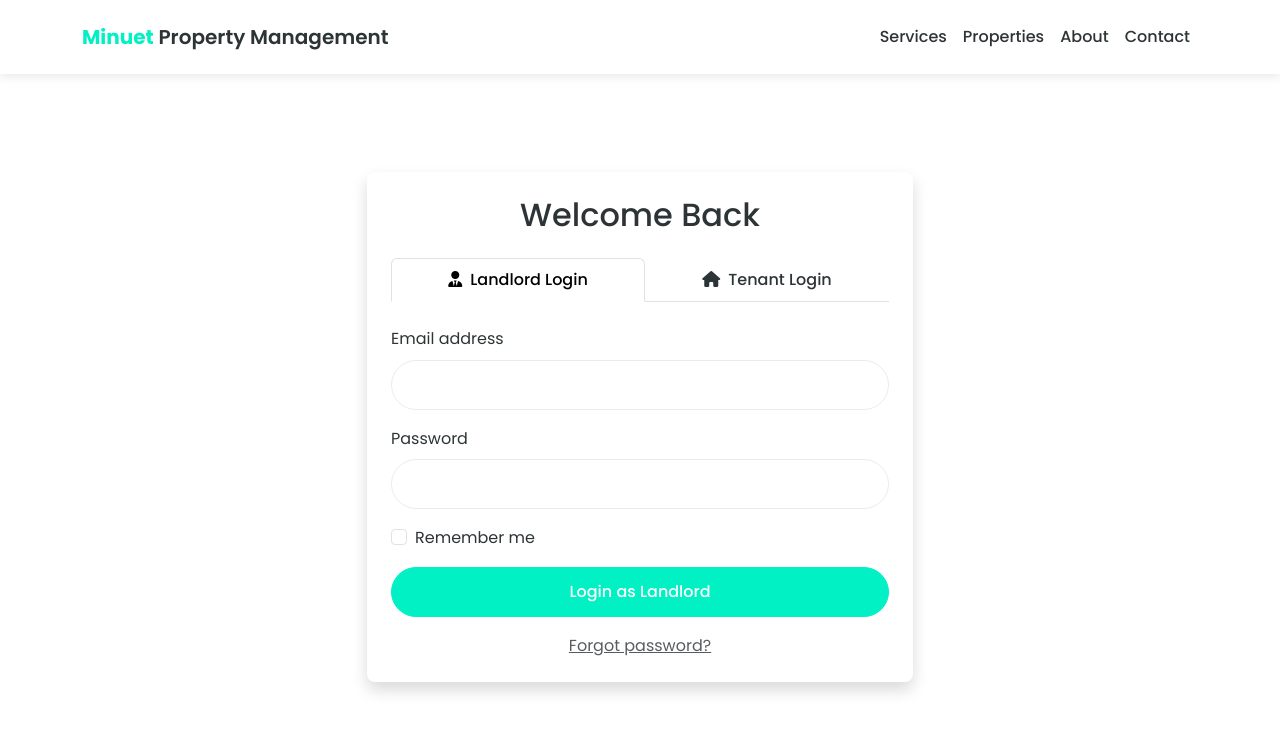
After one commit to lukerichard/flask-render-test, a Flask app: template property-management/templates/login.html in a window 1280 px wide. The commit adds this page. Shown: the top 732 px of the page. Run offline with Flask 3, Linux system fonts and the light colour scheme; the template is opened without the code that fills it, so the values that code supplies are empty; some libraries are stand-ins or nearby versions.

Commit message:
Add landlord and tenant login functionality with tabbed interface

```diff
--- a/property-management/app.py
+++ b/property-management/app.py
@@ -11,6 +11,10 @@ app.debug = False  # Disable debug mode in production
 def home():
     return render_template('landing.html')
 
+@app.route('/login')
+def login():
+    return render_template('login.html')
+
 if __name__ == '__main__':
     port = int(os.environ.get('PORT', 10000))
     app.run(host='0.0.0.0', port=port)
--- a/property-management/templates/landing.html
+++ b/property-management/templates/landing.html
@@ -26,6 +26,7 @@
                     <li class="nav-item"><a class="nav-link" href="#properties">Properties</a></li>
                     <li class="nav-item"><a class="nav-link" href="#about">About</a></li>
                     <li class="nav-item"><a class="nav-link" href="#contact">Contact</a></li>
+                    <li class="nav-item ms-lg-3"><a class="btn btn-outline-primary" href="/login">Login</a></li>
                 </ul>
             </div>
         </div>
--- /dev/null
+++ b/property-management/templates/login.html
@@ -0,0 +1,108 @@
+<!DOCTYPE html>
+<html lang="en">
+<head>
+    <meta charset="UTF-8">
+    <meta name="viewport" content="width=device-width, initial-scale=1.0">
+    <title>Login - Minuet Property Management</title>
+    <link href="https://cdn.jsdelivr.net/npm/bootstrap@5.3.0/dist/css/bootstrap.min.css" rel="stylesheet">
+    <link rel="stylesheet" href="https://cdnjs.cloudflare.com/ajax/libs/font-awesome/6.0.0/css/all.min.css">
+    <link href="https://fonts.googleapis.com/css2?family=Poppins:wght@300;400;500;600;700&display=swap" rel="stylesheet">
+    <link rel="stylesheet" href="{{ url_for('static', filename='css/style.css') }}">
+</head>
+<body>
+    <!-- Navigation -->
+    <nav class="navbar navbar-expand-lg fixed-top">
+        <div class="container">
+            <a class="navbar-brand" href="/">
+                <span class="brand-text">Minuet</span>
+                Property Management
+            </a>
+            <button class="navbar-toggler" type="button" data-bs-toggle="collapse" data-bs-target="#navbarNav">
+                <span class="navbar-toggler-icon"></span>
+            </button>
+            <div class="collapse navbar-collapse" id="navbarNav">
+                <ul class="navbar-nav ms-auto">
+                    <li class="nav-item"><a class="nav-link" href="/#services">Services</a></li>
+                    <li class="nav-item"><a class="nav-link" href="/#properties">Properties</a></li>
+                    <li class="nav-item"><a class="nav-link" href="/#about">About</a></li>
+                    <li class="nav-item"><a class="nav-link" href="/#contact">Contact</a></li>
+                </ul>
+            </div>
+        </div>
+    </nav>
+
+    <!-- Login Section -->
+    <section class="login-section py-5">
+        <div class="container">
+            <div class="row justify-content-center mt-5">
+                <div class="col-md-6">
+                    <div class="login-form bg-white p-4 rounded-3 shadow">
+                        <h2 class="text-center mb-4">Welcome Back</h2>
+
+                        <!-- Login Tabs -->
+                        <ul class="nav nav-tabs nav-fill mb-4" id="loginTabs" role="tablist">
+                            <li class="nav-item" role="presentation">
+                                <button class="nav-link active" id="landlord-tab" data-bs-toggle="tab" data-bs-target="#landlord" type="button" role="tab">
+                                    <i class="fas fa-user-tie me-2"></i>Landlord Login
+                                </button>
+                            </li>
+                            <li class="nav-item" role="presentation">
+                                <button class="nav-link" id="tenant-tab" data-bs-toggle="tab" data-bs-target="#tenant" type="button" role="tab">
+                                    <i class="fas fa-home me-2"></i>Tenant Login
+                                </button>
+                            </li>
+                        </ul>
+
+                        <!-- Tab Content -->
+                        <div class="tab-content" id="loginTabsContent">
+                            <!-- Landlord Login -->
+                            <div class="tab-pane fade show active" id="landlord" role="tabpanel">
+                                <form>
+                                    <div class="mb-3">
+                                        <label for="landlordEmail" class="form-label">Email address</label>
+                                        <input type="email" class="form-control" id="landlordEmail" required>
+                                    </div>
+                                    <div class="mb-3">
+                                        <label for="landlordPassword" class="form-label">Password</label>
+                                        <input type="password" class="form-control" id="landlordPassword" required>
+                                    </div>
+                                    <div class="mb-3 form-check">
+                                        <input type="checkbox" class="form-check-input" id="landlordRemember">
+                                        <label class="form-check-label" for="landlordRemember">Remember me</label>
+                                    </div>
+                                    <button type="submit" class="btn btn-primary w-100">Login as Landlord</button>
+                                </form>
+                            </div>
+
+                            <!-- Tenant Login -->
+                            <div class="tab-pane fade" id="tenant" role="tabpanel">
+                                <form>
+                                    <div class="mb-3">
+                                        <label for="tenantEmail" class="form-label">Email address</label>
+                                        <input type="email" class="form-control" id="tenantEmail" required>
+                                    </div>
+                                    <div class="mb-3">
+                                        <label for="tenantPassword" class="form-label">Password</label>
+                                        <input type="password" class="form-control" id="tenantPassword" required>
+                                    </div>
+                                    <div class="mb-3 form-check">
+                                        <input type="checkbox" class="form-check-input" id="tenantRemember">
+                                        <label class="form-check-label" for="tenantRemember">Remember me</label>
+                                    </div>
+                                    <button type="submit" class="btn btn-primary w-100">Login as Tenant</button>
+                                </form>
+                            </div>
+                        </div>
+
+                        <div class="text-center mt-3">
+                            <a href="#" class="text-muted">Forgot password?</a>
+                        </div>
+                    </div>
+                </div>
+            </div>
+        </div>
+    </section>
+
+    <script src="https://cdn.jsdelivr.net/npm/bootstrap@5.3.0/dist/js/bootstrap.bundle.min.js"></script>
+</body>
+</html>
```
Also changed, not shown: property-management/static/css/style.css (+87 -0 lines).
